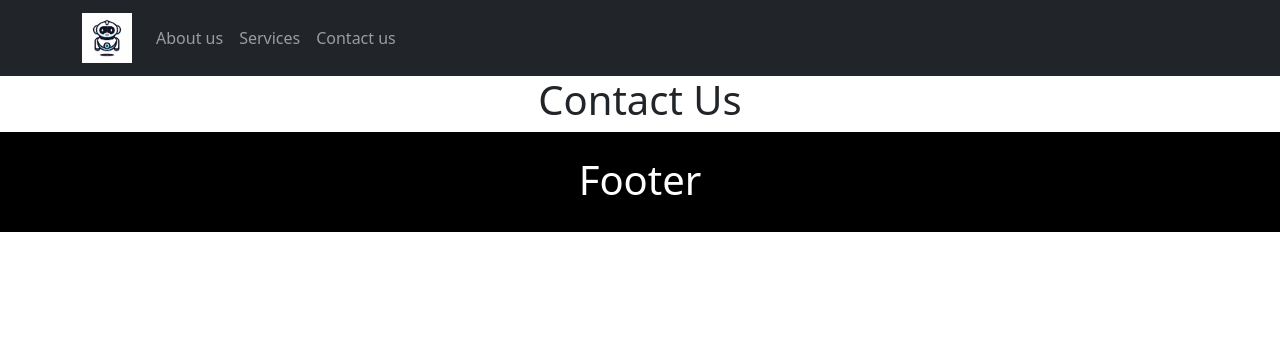
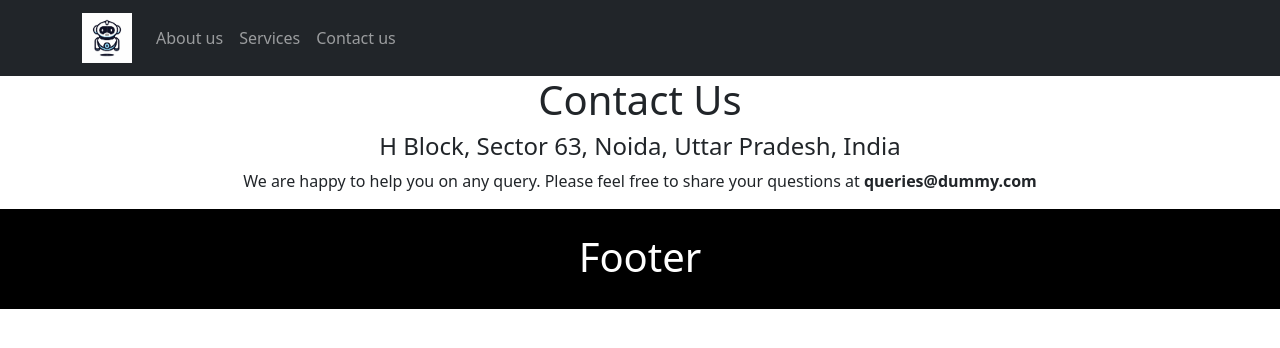
Before and after one commit to sharmavinay1981/git-training, a React (Create React App) app: page /contactus in a window 1280 px wide. Shown: the top 348 px of the page. Built offline with nearby package versions, Linux system fonts and the light colour scheme.

Commit message:
Updated the contact information on the page.

```diff
--- a/src/Components/Contact.js
+++ b/src/Components/Contact.js
@@ -4,6 +4,8 @@ export default function Contact() {
   return (
     <div>
       <h1>Contact Us</h1>
+      <h4>H Block, Sector 63, Noida, Uttar Pradesh, India</h4>
+      <p>We are happy to help you on any query. Please feel free to share your questions at <b>queries@dummy.com</b></p>
     </div>
   );
 }
```
